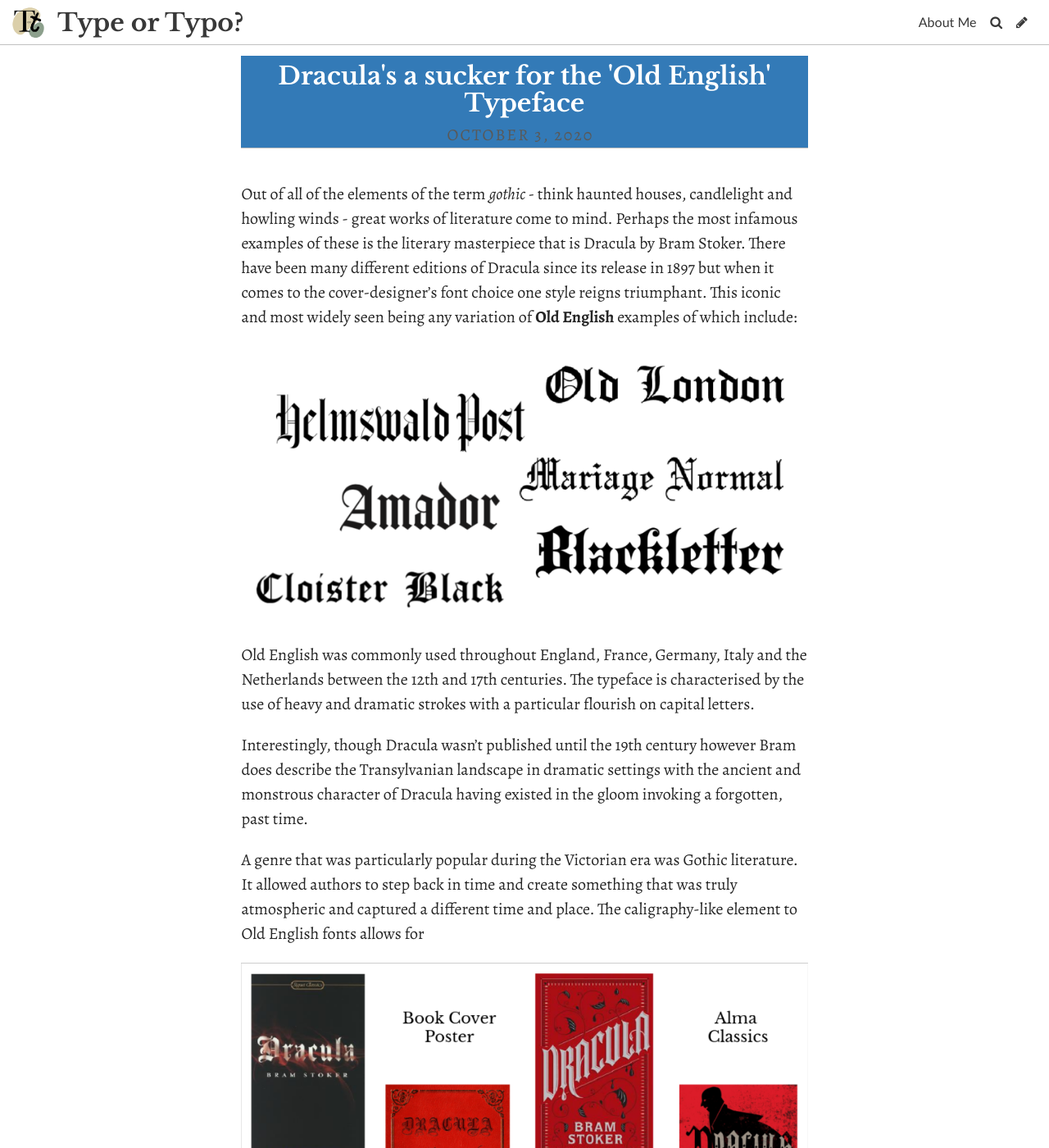
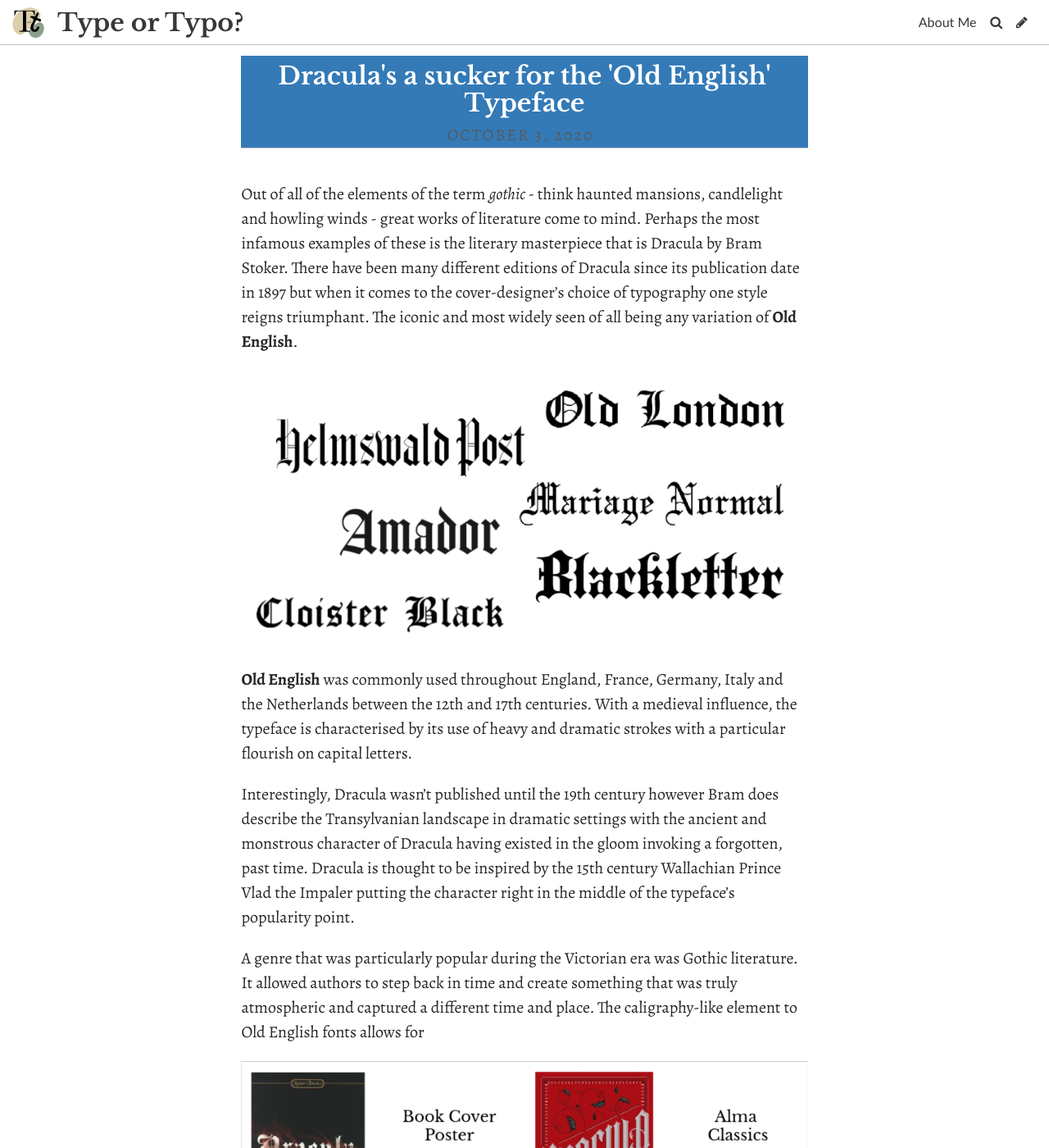
Before and after one commit to jemcox/brookesbooks, a Jekyll site: the page built from _posts/2020-10-03-gothic-literature-and-the-old-english-font.md, in a window 1280 px wide and 1400 px high. Shown: the whole window at 82% size. Built offline with Jekyll 4.4.1, drawn with Linux system fonts in a browser that asks for light colours; some web fonts are replaced.

Commit message:
Update Post “2020-10-03-gothic-literature-and-the-old-english-font”

```diff
--- a/_posts/2020-10-03-gothic-literature-and-the-old-english-font.md
+++ b/_posts/2020-10-03-gothic-literature-and-the-old-english-font.md
@@ -5,13 +5,13 @@ date: 2020-10-03T16:38:55.395Z
 header_feature_image: ""
 comments: true
 ---
-Out of all of the elements of the term *gothic* - think haunted houses, candlelight and howling winds - great works of literature come to mind. Perhaps the most infamous examples of these is the literary masterpiece that is Dracula by Bram Stoker. There have been many different editions of Dracula since its release in 1897 but when it comes to the cover-designer's font choice one style reigns triumphant. This iconic and most widely seen being any variation of **Old English** examples of which include:
+Out of all of the elements of the term *gothic* - think haunted mansions, candlelight and howling winds - great works of literature come to mind. Perhaps the most infamous examples of these is the literary masterpiece that is Dracula by Bram Stoker. There have been many different editions of Dracula since its publication date in 1897 but when it comes to the cover-designer's choice of typography one style reigns triumphant. The iconic and most widely seen of all being any variation of **Old English**.
 
-![](../uploads/screenshot-2020-10-04-at-13.21.25.png)
+![](../uploads/screenshot-2020-10-04-at-13.21.25.png "Popular Old English Typefaces")
 
-Old English was commonly used throughout England, France, Germany, Italy and the Netherlands between the 12th and 17th centuries. The typeface is characterised by the use of heavy and dramatic strokes with a particular flourish on capital letters.
+**Old English** was commonly used throughout England, France, Germany, Italy and the Netherlands between the 12th and 17th centuries. With a medieval influence, the typeface is characterised by its use of heavy and dramatic strokes with a particular flourish on capital letters.
 
-Interestingly, though Dracula wasn't published until the 19th century however Bram does describe the Transylvanian landscape in dramatic settings with the ancient and monstrous character of Dracula having existed in the gloom invoking a forgotten, past time.
+Interestingly, Dracula wasn't published until the 19th century however Bram does describe the Transylvanian landscape in dramatic settings with the ancient and monstrous character of Dracula having existed in the gloom invoking a forgotten, past time. Dracula is thought to be inspired by the 15th century Wallachian Prince Vlad the Impaler putting the character right in the middle of the typeface's popularity point.
 
 A genre that was particularly popular during the Victorian era was Gothic literature. It allowed authors to step back in time and create something that was truly atmospheric and captured a different time and place. The caligraphy-like element to Old English fonts allows for
 
```
